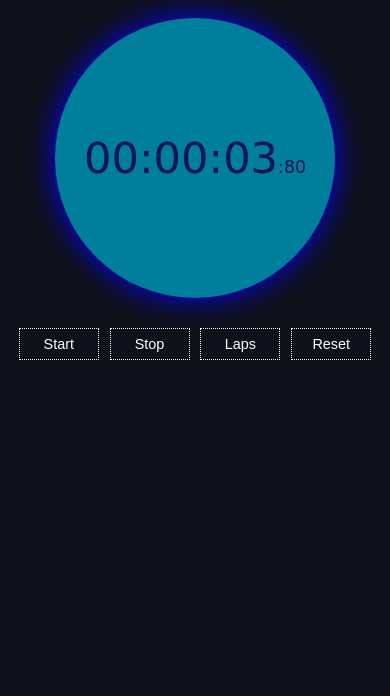
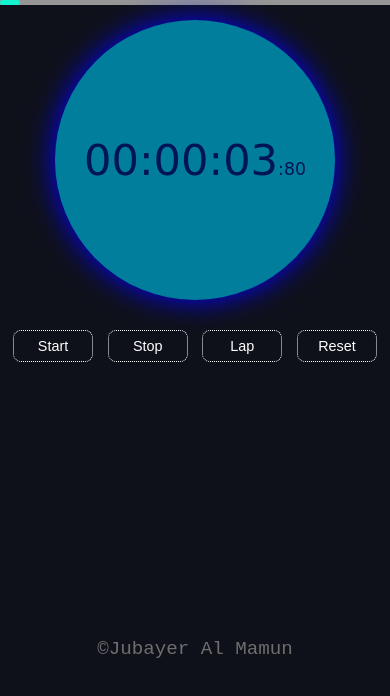
Before and after one commit to jubayeramb/vanilla-js-projects, a plain HTML site: page stop-watch/index.html in a window 390 px wide. Both pictures are taken after a click on the button "Start". Drawn offline with Linux system fonts and the light colour scheme; a web font is replaced by a local one.

Commit message:
Time laping functionality, progress bar,author added. And some of little changes.

```diff
--- a/stop-watch/index.html
+++ b/stop-watch/index.html
@@ -9,6 +9,9 @@
 </head>
 
 <body>
+    <div class="progress">
+        <div id="progress-bar"></div>
+    </div>
     <div class="wrapper">
         <div id="stop-watch">
             <div id="watch">
@@ -20,17 +23,19 @@
         <div class="buttons">
             <button id="start">Start</button>
             <button id="stop">Stop</button>
-                <button id="laps">Laps</button>
+            <button id="laps">Lap</button>
             <button id="reset">Reset</button>
         </div>
 
     </div>
     <br>
-<div>
-    <ul id="time-laps">
+    <div class="laps">
+        <ol id="time-laps">
 
-    </ul>
+        </ol>
     </div>
+    <br>
+    <div id="author"><a href="https://www.instagram.com/jubayer_amb/">©Jubayer Al Mamun</a></div>
     <script src="./script.js"></script>
 </body>
 
--- a/stop-watch/script.js
+++ b/stop-watch/script.js
@@ -1,4 +1,6 @@
 const stopWatch = document.querySelector('#watch')
+const progressBarParentDiv = document.querySelector('.progress');
+const progressBar = document.querySelector('#progress-bar');
 const ulForLaps = document.querySelector("#time-laps");
 
 let hourDisplay = document.querySelector("#hours");
@@ -12,36 +14,40 @@ const lapsBtn = document.querySelector("#laps");
 const resetBtn = document.querySelector("#reset");
 
 // ----hour, minute, second-----  ARE FOR VARIABLES!!!
-let hour = 0;
-let minute = 0;
+let hr = 0;
+let min = 0;
 let sec = 0;
 let macroSecond = 0;
 let watchStarted = false;
 var timeOutFunc = undefined;
 var timeIntervalFunc = undefined;
 
-
 // ----------defining Time Calculation Function for calculating Sec, Min, Hours, etc. -----------
 timeCalculation = () => {
     if (watchStarted == true) {
+
         sec++;
         if (sec == 60) {
-            minute++;
+            min++;
             sec = 0;
         }
-        if (minute == 60) {
-            hour++;
-            minute = 0;
+        if (min == 60) {
+            hr++;
+            min = 0;
         }
-            if (hour == 24) {
-                hour = 0;
+            if (hr == 24) {
+                hr = 0;
                 clearTimeout(timeOutFunc);
             }
         }
         // displaying time after calculation.
         secondDisplay.textContent = sec < 10 ? "0" + sec : sec;
-        minuteDisplay.textContent = minute < 10 ? "0" + minute : minute;
-        hourDisplay.textContent = hour < 10 ? "0" + hour : hour;
+        minuteDisplay.textContent = min < 10 ? "0" + min : min;
+    hourDisplay.textContent = hr < 10 ? "0" + hr : hr;
+
+    // progressBar
+    progressBarParentDiv.style.backgroundColor = 'rgb(150, 150, 150)';
+    progressBar.style.width = ((sec/60)*100) + '%';
 
     timeOutFunc = setTimeout(timeCalculation, 1000);
     }
@@ -59,13 +65,13 @@ macroSecFunc = () => {
     }
 }
 
-
 //   ----------defining function to hide and show watch after clicking the Stop button-------------
 var watchDisplayed = true;
 var setIntervalForDisplayingWatch = undefined;
 var setTimeOutForDisplayingWatch = undefined;
 
 stopWatchDisplay = () => {
+    if (watchStarted == false) {
         setIntervalForDisplayingWatch = setInterval(function () {
             setTimeOutForDisplayingWatch = setTimeout(function () {
                 if (watchDisplayed == true) {
@@ -79,19 +85,22 @@ stopWatchDisplay = () => {
             }
         }, 1000);
     }
+}
+
 
 
 //    ------------------Event Listener for buttons---------------------------
+
 
 // For Start Button.
 startBtn.addEventListener("click", function (e) {
     if (watchStarted == false) {
         watchStarted = true;
+        startBtn.textContent = "Start";
         macroSecFunc();
         timeCalculation();
-    } else if (watchStarted == true) {
+    }
     stopWatch.style.display = "block";
-    };
     clearInterval(setIntervalForDisplayingWatch);
     clearTimeout(setTimeOutForDisplayingWatch);
 })
@@ -100,6 +109,7 @@ startBtn.addEventListener("click", function (e) {
 stopBtn.addEventListener("click", function (e) {
     if (watchStarted == true) {
         watchStarted = false;
+        startBtn.textContent = "Resume";
         clearTimeout(timeOutFunc);
         clearInterval(timeIntervalFunc);
         stopWatchDisplay();
@@ -108,7 +118,13 @@ stopBtn.addEventListener("click", function (e) {
 
 // Laps Button.
 lapsBtn.addEventListener("click", function (e) {
+     let hour = hr < 10 ? "0" + hr : hr;
+    let minute = min < 10 ? "0" + min : min;
+    let second = sec < 10 ? "0" + sec : sec;
 
+     let liForLaps = document.createElement("li");
+    liForLaps.appendChild(document.createTextNode(hour + ":" + minute + ":" + second + ":" + macroSecond));
+    ulForLaps.appendChild(liForLaps);
 })
 
 // For Reset Button.
@@ -120,15 +136,19 @@ resetBtn.addEventListener("click", function (e) {
     }
     clearInterval(setIntervalForDisplayingWatch);
     clearTimeout(setTimeOutForDisplayingWatch);
+    progressBarParentDiv.style.backgroundColor = 'rgb(15, 17, 26)';
+    progressBar.style.width = 0;
+    startBtn.textContent = "Start";
     stopWatch.style.display = "block";
         sec = 0;
-        minute = 0;
-        hour = 0;
+        min = 0;
+        hr = 0;
         macroSecond = 0;
         hours.textContent = "00";
         minutes.textContent = "00";
         seconds.textContent = "00";
         macroseconds.textContent = ":00";  //  ====>>>>this one is completely different element with the colone!!!!!!!!
+     ulForLaps.innerHTML = "";
 
 })
 
--- a/stop-watch/style.css
+++ b/stop-watch/style.css
@@ -1,6 +1,25 @@
- @import url('https://fonts.googleapis.com/css2?family=Audiowide&family=Michroma&family=Orbitron&family=Quantico:ital@1&family=Wallpoet&display=swap');
+@import url("https://fonts.googleapis.com/css2?family=Audiowide&family=Michroma&family=Orbitron&family=Quantico:ital@1&family=Wallpoet&display=swap");
+@import url("https://fonts.googleapis.com/css2?family=Big+Shoulders+Stencil+Text:wght@700&family=Goldman&family=Hanalei+Fill&display=swap");
+
 body {
-            background-color: #0f111a;
+  margin: 0;
+  padding: 0;
+  box-sizing: border-box;
+  background-color: rgb(15, 17, 26);
+}
+
+.progress {
+  margin: 0;
+  position: absolute;
+  top: 0;
+  width: 100%;
+  margin-bottom: 5px;
+}
+#progress-bar {
+    border-radius: 5px;
+  height: 10px;
+  width: 0;
+  background-color: rgba(0, 255, 213, 0.884);
 }
 
 .wrapper {
@@ -12,7 +31,7 @@
 }
 
 #stop-watch {
-            margin: 0 auto;
+  margin: 10px auto 0;
   display: flex;
   justify-content: center;
   width: 300px;
@@ -21,18 +40,19 @@
   border-radius: 50%;
   align-items: center;
   font-size: 3.2em;
-            font-family: 'Audiowide', cursive;
-            font-family: 'Michroma', sans-serif;
-            font-family: 'Orbitron', sans-serif;
-            font-family: 'Quantico', sans-serif;
-            font-family: 'Wallpoet', cursive;
+  font-family: "Audiowide", cursive;
+  font-family: "Michroma", sans-serif;
+  font-family: "Orbitron", sans-serif;
+  font-family: "Quantico", sans-serif;
+  font-family: "Wallpoet", cursive;
   color: rgba(0, 8, 80, 0.89);
   background-color: rgb(0, 126, 155);
   box-shadow: 0 0 30px rgb(4, 0, 255);
 }
-        #macroseconds{
+#macroseconds {
   font-size: 0.4em;
 }
+
 .buttons {
   font-size: 1.8em;
   display: flex;
@@ -52,11 +72,14 @@
   padding: 1em;
   outline: none;
   border: 0.2px dotted #fff;
+  border-radius: 8px;
 }
-        .buttons button:hover{
+.buttons button:hover {
+  background-color: rgb(0, 0, 0);
+  color: rgb(201, 201, 201);
   cursor: pointer;
 }
-        .buttons button:active{
+.buttons button:active {
   left: 1px;
   bottom: 1px;
   color: #ff0000;
@@ -70,8 +93,31 @@
 .buttons button:nth-child(4) {
   margin-right: 0;
 }
-        #time-laps{
+.laps {
+  position: absolute;
+  right: -20px;
+  height: 40vh;
+  width: 100%;
+  overflow: hidden;
+  overflow-y: auto;
+}
+#time-laps {
   color: #fff;
+  font-size: 1.2em;
+}
+#author {
+  font-size: 1.2em;
+  font-family: "Goldman", monospace;
+  position: relative;
+  bottom: -450px;
+  text-align: center;
+}
+#author a {
+  color: rgb(110, 110, 110);
+  text-decoration: none;
+}
+#author a:hover {
+  text-decoration: underline;
 }
 @media only screen and (max-width: 900px) {
   .buttons button {
@@ -82,6 +128,9 @@
   }
 }
 @media only screen and (max-width: 760px) {
+  #progress-bar {
+    height: 5px;
+  }
   #stop-watch {
     width: 250px;
     height: 250px;
@@ -93,9 +142,10 @@
     width: 80px;
     padding: 0.5em;
   }
-
+  .laps {
+    height: 30vh;
   }
-        @media only screen and (max-width: 350px) {
-
-
+  #author {
+    bottom: -220px;
   }
+}
```
Lines whose indentation alone changed are shown as unchanged.
